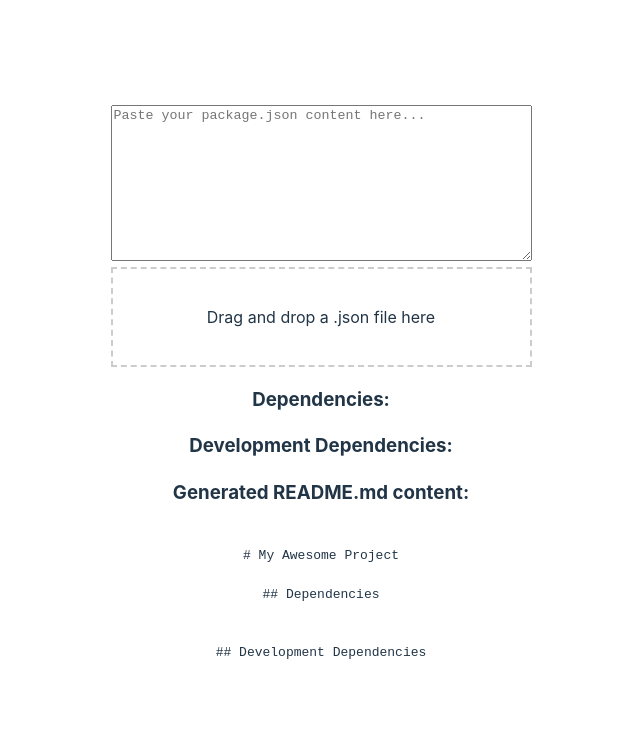
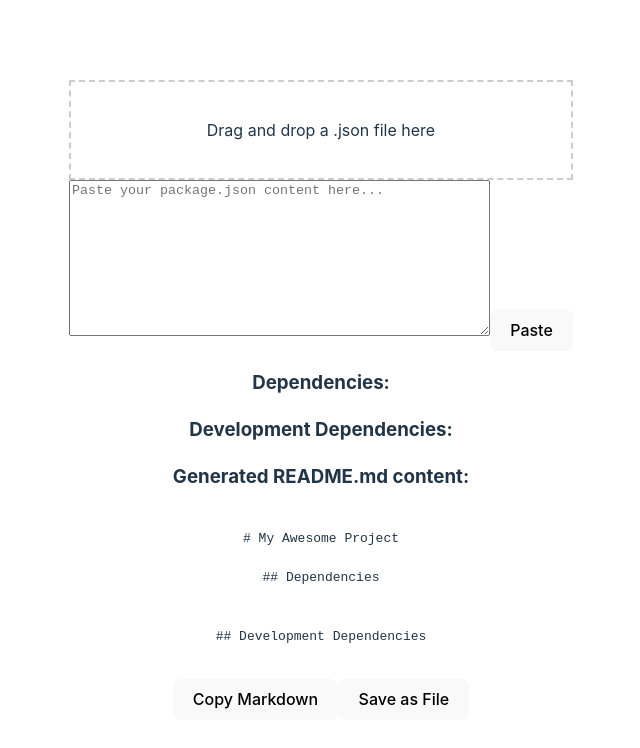
Before and after one commit to cherrydub/json2md, a React (Vite) app: page / in a window 1280 px wide. Shown: the top 748 px of the page, without its empty margins (319-959 px from the left). Built offline with nearby package versions, Linux system fonts and the light colour scheme.

Commit message:
added paste buttona and copy md + save md options

```diff
--- a/src/components/PackageJsonReader.tsx
+++ b/src/components/PackageJsonReader.tsx
@@ -116,30 +116,32 @@ ${devDependenciesList}
 `;
   };
 
-  // Function to handle window drag over
-  const handleWindowDragOver = (event: DragEvent) => {
-    event.preventDefault();
+  // Function to copy Markdown content to clipboard
+  const copyToClipboard = () => {
+    navigator.clipboard.writeText(generateReadmeContent());
   };
 
-  // Function to handle window drop
-  const handleWindowDrop = (event: DragEvent) => {
-    event.preventDefault();
-    handleFileDrop(event as any); // TypeScript workaround for event type
+  // Function to save Markdown content as file
+  const saveToFile = () => {
+    const blob = new Blob([generateReadmeContent()], { type: "text/markdown" });
+    const url = URL.createObjectURL(blob);
+    const a = document.createElement("a");
+    a.href = url;
+    a.download = "README.md";
+    a.click();
+    URL.revokeObjectURL(url);
   };
 
-  // Attach drag over and drop event listeners to the window
-  window.addEventListener("dragover", handleWindowDragOver);
-  window.addEventListener("drop", handleWindowDrop);
+  // Function to handle paste from clipboard
+  const handlePaste = () => {
+    navigator.clipboard.readText().then((text) => {
+      setPackageJsonContent(text);
+      parsePackageJson(text);
+    });
+  };
 
   return (
     <div>
-      <textarea
-        placeholder="Paste your package.json content here..."
-        value={packageJsonContent}
-        onChange={handleInputChange}
-        rows={10}
-        cols={50}
-      />
       <div
         style={{
           border: "2px dashed #ccc",
@@ -151,6 +153,14 @@ ${devDependenciesList}
       >
         <p>Drag and drop a .json file here</p>
       </div>
+      <textarea
+        placeholder="Paste your package.json content here..."
+        value={packageJsonContent}
+        onChange={handleInputChange}
+        rows={10}
+        cols={50}
+      />
+      <button onClick={handlePaste}>Paste</button>
       <div>
         <h3>Dependencies:</h3>
         <ul>
@@ -186,6 +196,8 @@ ${devDependenciesList}
       <div>
         <h3>Generated README.md content:</h3>
         <pre>{generateReadmeContent()}</pre>
+        <button onClick={copyToClipboard}>Copy Markdown</button>
+        <button onClick={saveToFile}>Save as File</button>
       </div>
     </div>
   );
```
